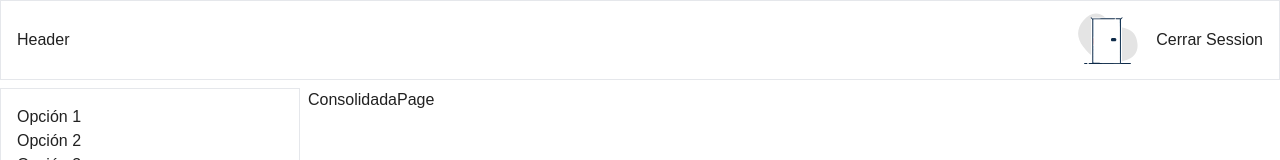
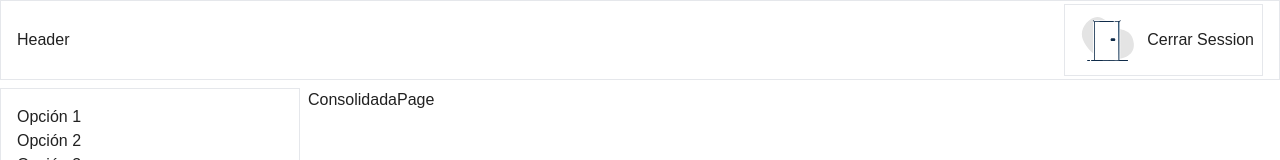
Before and after one commit to DiFernando11/bancamania, a Next.js app: page / in a window 1280 px wide. Shown: the top 160 px of the page. Built offline with nearby package versions, Linux system fonts and the light colour scheme; no server answers.

Commit message:
KAN-42: create interactive methods by lotties

```diff
--- a/eslint.config.mjs
+++ b/eslint.config.mjs
@@ -53,8 +53,7 @@ export default [
       'plugin:@typescript-eslint/recommended',
       'prettier',
       'next',
-      'next/core-web-vitals',
-      'plugin:storybook/recommended'
+      'next/core-web-vitals'
     )
   ).map(config => ({
     ...config,
--- a/src/shared/hooks/index.ts
+++ b/src/shared/hooks/index.ts
@@ -2,3 +2,4 @@ export { useCounter } from './useCounter'
 export { useForwardCode } from './useForwardCode'
 export { useCurrentPath } from './useCurrentPath'
 export { useLoadLottie } from './useLoadLottie'
+export { useLottieMethods } from './useLottieMethods'
--- a/src/shared/hooks/useForwardCode/index.tsx
+++ b/src/shared/hooks/useForwardCode/index.tsx
@@ -1,3 +1,4 @@
+'use client'
 import { useRouter } from 'next/navigation'
 import { useEffect, useState } from 'react'
 import { useAuthStoreLs } from '@/application/zustand/stores'
--- /dev/null
+++ b/src/shared/hooks/useLottieMethods/index.tsx
@@ -0,0 +1,62 @@
+'use client'
+
+import { useRef } from 'react'
+import { LottiePlayerRef } from '@/shared/types'
+
+export const useLottieMethods = () => {
+  const lottieRef = useRef<LottiePlayerRef>(null)
+
+  const play = () => {
+    lottieRef?.current?.play()
+  }
+
+  const stop = () => {
+    lottieRef?.current?.stop()
+  }
+
+  const pause = () => {
+    lottieRef?.current?.pause()
+  }
+
+  const destroy = () => {
+    lottieRef?.current?.destroy()
+  }
+
+  const getDuration = (inFrames: boolean = false) => {
+    return lottieRef?.current?.getDuration(inFrames)
+  }
+
+  const goToAndPlay = (frame: number, isFrame?: boolean) => {
+    lottieRef?.current?.goToAndPlay(frame, isFrame)
+  }
+
+  const goToAndStop = (frame: number, isFrame?: boolean) => {
+    lottieRef?.current?.goToAndStop(frame, isFrame)
+  }
+
+  const playSegments = (segments: [number, number], forceFlag?: boolean) => {
+    lottieRef?.current?.playSegments(segments, forceFlag)
+  }
+
+  const setSpeed = (speed: number) => {
+    lottieRef?.current?.setSpeed(speed)
+  }
+
+  const setSubframe = (useSubFrames: boolean) => {
+    lottieRef?.current?.setSubframe(useSubFrames)
+  }
+
+  return {
+    destroy,
+    getDuration,
+    goToAndPlay,
+    goToAndStop,
+    lottieRef,
+    pause,
+    play,
+    playSegments,
+    setSpeed,
+    setSubframe,
+    stop,
+  }
+}
--- a/src/ui/atoms/lotties/customLottie/lottieLogout/index.tsx
+++ b/src/ui/atoms/lotties/customLottie/lottieLogout/index.tsx
@@ -1,12 +1,15 @@
-import React from 'react'
+'use client'
+import React, { forwardRef } from 'react'
+import { LottiePlayerRef } from '@/shared'
 import LottiePlayerInteractive from '@/ui/atoms/lotties/lottiePlayerInteractive'
 
-const LottieLogout = () => {
+const LottieLogout = forwardRef<LottiePlayerRef, unknown>((_, ref) => {
   return (
     <LottiePlayerInteractive
+      ref={ref}
       name='logout'
-      width={80}
-      height={80}
+      sizeLottie={70}
+      loop={false}
       mode='cursor'
       actions={[
         {
@@ -17,6 +20,8 @@ const LottieLogout = () => {
       ]}
     />
   )
-}
+})
+
+LottieLogout.displayName = 'LottieLogout'
 
 export default LottieLogout
--- a/src/ui/atoms/lotties/lottiePlayer/index.tsx
+++ b/src/ui/atoms/lotties/lottiePlayer/index.tsx
@@ -7,8 +7,8 @@ import { LottiePlayerProps } from '../types'
 
 const LottiePlayer: React.FC<LottiePlayerProps> = ({
   name = 'maintenance',
-  width = 40,
-  height = 40,
+  sizeLottie = 40,
+  sizeLoading,
   className,
   isCursorPointer = true,
   ...props
@@ -21,8 +21,8 @@ const LottiePlayer: React.FC<LottiePlayerProps> = ({
       <div
         className='flex items-center justify-center'
         style={{
-          height: height,
-          width: width,
+          height: sizeLoading ?? sizeLottie,
+          width: sizeLoading ?? sizeLottie,
         }}
       >
         <div
@@ -37,8 +37,8 @@ const LottiePlayer: React.FC<LottiePlayerProps> = ({
       className={classNames({ 'cursor-pointer': isCursorPointer }, className)}
       animationData={animationData}
       style={{
-        height: height,
-        width: width,
+        height: sizeLottie,
+        width: sizeLottie,
       }}
       {...props}
     />
--- a/src/ui/atoms/lotties/lottiePlayerInteractive/index.tsx
+++ b/src/ui/atoms/lotties/lottiePlayerInteractive/index.tsx
@@ -1,28 +1,38 @@
 'use client'
 import classNames from 'classnames'
 import { useLottie, useLottieInteractivity } from 'lottie-react'
-import React from 'react'
+import React, { forwardRef, useImperativeHandle } from 'react'
+import { LottiePlayerRef } from '@/shared'
 import { useLoadLottie } from '@/shared/hooks'
 import { InteractiveLottiePlayerProps } from '../types'
 
-const LottiePlayerInteractive: React.FC<InteractiveLottiePlayerProps> = ({
+const LottiePlayerInteractive = forwardRef<
+  LottiePlayerRef,
+  InteractiveLottiePlayerProps
+>(
+  (
+    {
       name = 'maintenance',
-  width = 40,
-  height = 40,
+      sizeLottie = 40,
+      sizeLoading,
       className,
+      loop,
       mode = 'cursor',
       actions = [],
       isCursorPointer = true,
-}) => {
+    },
+    ref
+  ) => {
     const { animationData, loading } = useLoadLottie({ name })
 
     const options = {
       animationData,
+      loop,
     }
 
     const style = {
-    height,
-    width,
+      height: sizeLottie,
+      width: sizeLottie,
     }
 
     const lottieObj = useLottie(options, style)
@@ -33,13 +43,31 @@ const LottiePlayerInteractive: React.FC<InteractiveLottiePlayerProps> = ({
       mode,
     })
 
+    useImperativeHandle(ref, () => ({
+      destroy: () => lottieObj?.destroy(),
+      getDuration: (inFrames: boolean = false) =>
+        lottieObj?.getDuration(inFrames),
+      goToAndPlay: (frame: number, isFrame?: boolean) =>
+        lottieObj?.goToAndPlay(frame, isFrame),
+      goToAndStop: (frame: number, isFrame?: boolean) =>
+        lottieObj?.goToAndStop(frame, isFrame),
+      pause: () => lottieObj?.pause(),
+      play: () => lottieObj?.play(),
+      playSegments: (segments: [number, number], forceFlag?: boolean) =>
+        lottieObj?.playSegments(segments, forceFlag),
+      setSpeed: (speed: number) => lottieObj?.setSpeed(speed),
+      setSubframe: (useSubFrames: boolean) =>
+        lottieObj?.setSubframe(useSubFrames),
+      stop: () => lottieObj?.stop(),
+    }))
+
     if (loading)
       return (
         <div
           className='flex items-center justify-center'
           style={{
-          height: height,
-          width: width,
+            height: sizeLoading ?? sizeLottie,
+            width: sizeLoading ?? sizeLottie,
           }}
         >
           <div
@@ -57,5 +85,8 @@ const LottiePlayerInteractive: React.FC<InteractiveLottiePlayerProps> = ({
       </div>
     )
   }
+)
+
+LottiePlayerInteractive.displayName = 'LottiePlayerInteractive'
 
 export default LottiePlayerInteractive
--- a/src/ui/atoms/lotties/types.ts
+++ b/src/ui/atoms/lotties/types.ts
@@ -5,8 +5,8 @@ import { LottieNames } from '@/shared'
 export interface LottiePlayerProps
   extends Omit<ComponentProps<typeof Lottie>, 'animationData'> {
   name: LottieNames
-  width?: number
-  height?: number
+  sizeLottie?: number
+  sizeLoading?: number
   isCursorPointer?: boolean
 }
 
@@ -16,7 +16,8 @@ export interface InteractiveLottiePlayerProps extends LottiePlayerProps {
   mode?: 'cursor' | 'scroll'
   actions: Array<{
     frames: [number] | [number, number]
-    type: 'play' | 'stop' | 'seek' | 'loop'
-    position?: { x: number | [number, number]; y: number | [number, number] }
+    type: 'seek' | 'play' | 'stop' | 'loop'
+    visibility?: [number, number]
+    position?: { [axis in 'x' | 'y']: number | [number, number] }
   }>
 }
--- a/src/ui/layouts/layoutAuthentication/header/index.tsx
+++ b/src/ui/layouts/layoutAuthentication/header/index.tsx
@@ -1,9 +1,12 @@
+'use react'
 import React from 'react'
 import { useI18Text } from '@/application/hooks/commons'
-import { Box, LottieLogout, Text } from '@/ui/atoms'
+import { useLottieMethods } from '@/shared/hooks'
+import { LottieLogout, Text } from '@/ui/atoms'
 
 const Header = () => {
   const t = useI18Text('commonAriaLabel')
+  const { lottieRef, play, stop } = useLottieMethods()
 
   return (
     <header
@@ -11,10 +14,14 @@ const Header = () => {
       className='p-4 col-span-4 border flex items-center'
     >
       Header
-      <Box className='flex ml-auto items-center justify-center gap-2'>
-        <LottieLogout />
+      <button
+        onMouseEnter={play}
+        onMouseLeave={stop}
+        className='flex ml-auto items-center justify-center gap-1 border px-2 cursor-pointer'
+      >
+        <LottieLogout ref={lottieRef} />
         <Text>Cerrar Session</Text>
-      </Box>
+      </button>
     </header>
   )
 }
```
Also changed, not shown: src/shared/types/generics/lotties.ts (+13 -0 lines), 1 other file (tests, documents, lock files or other folders). Lines whose indentation alone changed are shown as unchanged.
